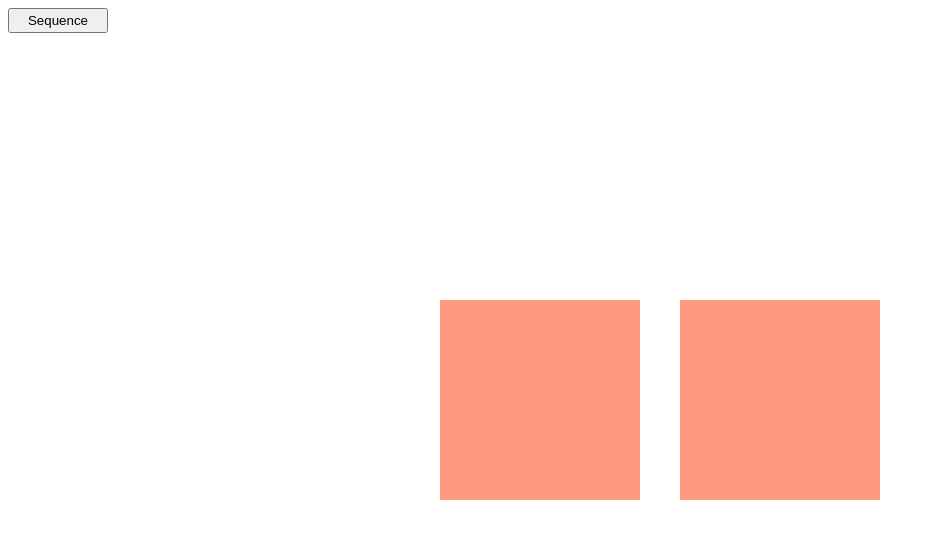
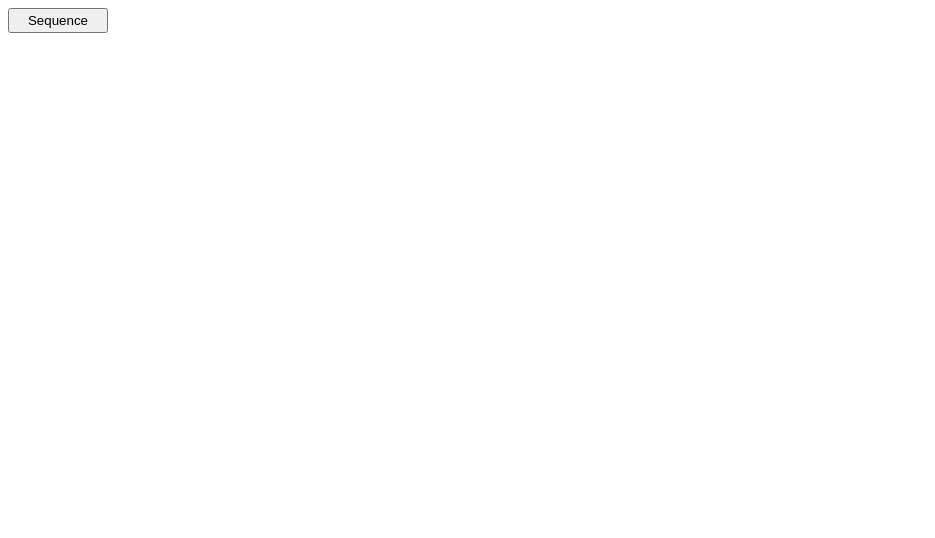
Before and after one commit to samorgan32/sei-1-proj-simon, a plain HTML site: page index.html in a window 1280 px wide. Both pictures are taken after a click on the element 540 px from the left and 400 px from the top of the page. Shown: the whole page, without its empty margins (0-935 px from the left). Drawn offline with Linux system fonts and the light colour scheme.

Commit message:
blocks change color on click

```diff
--- a/pseudocode.js
+++ b/pseudocode.js
@@ -5,9 +5,19 @@ const gridBlock2 = document.querySelector('.gb2')
 
 
 gridBlock1.addEventListener('click', (event) => {
-    console.log(event.target)
+    // console.log(event.target)
+    event.target.style.background = '#ff9980'
+    setTimeout(revertBackground, 120)
 })
 
 gridBlock2.addEventListener('click', (event) => {
-    console.log(event.target)
+    // console.log(event.target)
+    event.target.style.background = '#ff9980'
+    setTimeout(revertBackground, 120)
 })
+
+// function to revert style back after click
+function revertBackground(event) {
+    gridBlock1.style.background = 'white'
+    gridBlock2.style.background = 'white'
+}
--- a/style.css
+++ b/style.css
@@ -17,7 +17,7 @@
 }
 
 .grid-block {
-    background: #ff9980;
+    background: white;
     height: 200px;
     width: 200px;
     margin: auto;
```
